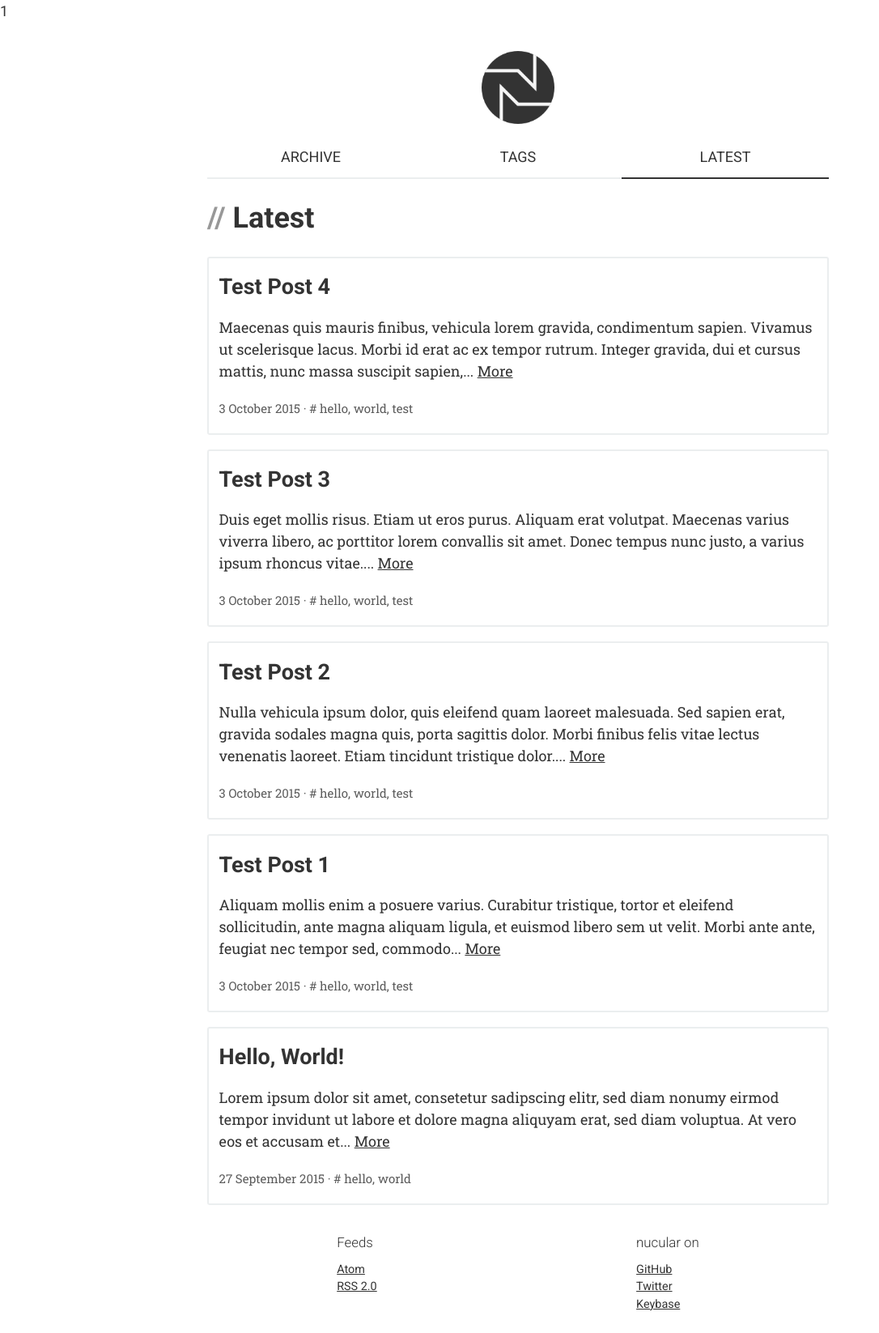
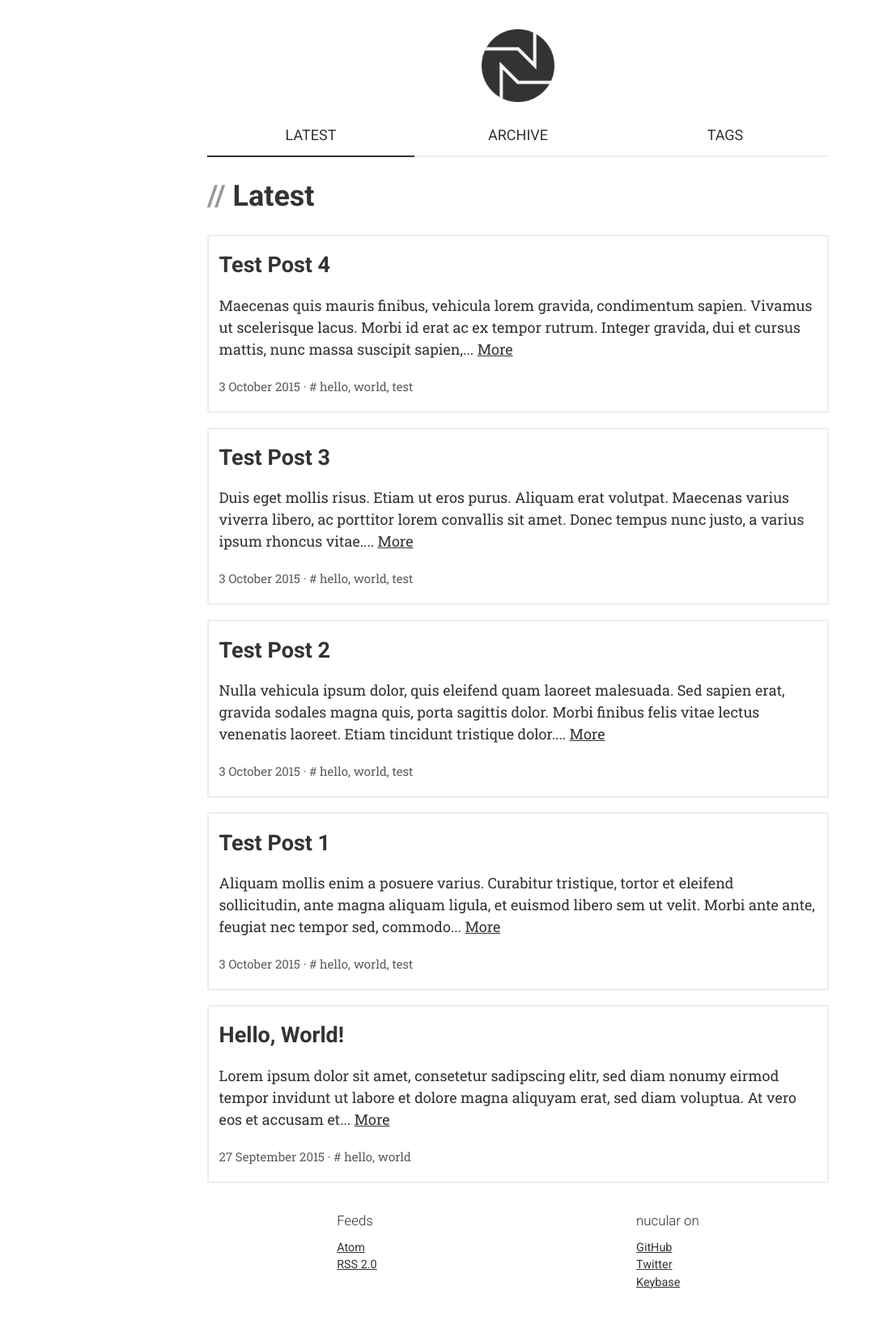
Before and after one commit to nucular/blog, a Jekyll site: the page built from index.html, in a window 1280 px wide. Shown: the whole page at 81% size, without its empty margins (0-1086 px from the left). Built offline with Jekyll 4.4.1, drawn with Linux system fonts in a browser that asks for light colours; after the commit the page ends 1619 px from its top, so only the background shows below that.

Commit message:
Fixed navigation bar

```diff
--- a/_includes/nav.html
+++ b/_includes/nav.html
@@ -1,6 +1,7 @@
 <nav>
   <ul>
-    {% for link in site.pages | sort:'navorder' %}
+    {% assign sorted = site.pages | sort:'navorder' %}
+    {% for link in sorted %}
       {% if link.navorder %}
         <a {% if page.url == link.url %}class="active"{% endif %}
           href="{{ site.baseurl }}{{ link.url }}">{{ link.title }}</a>
--- a/_includes/postbox.html
+++ b/_includes/postbox.html
@@ -1,9 +1,9 @@
 <div class="postbox{% if include.brief %} brief{% endif %}">
   <h1><a href="{{ site.baseurl }}{{ include.post.url }}" name="{{ include.post.id | slugify }}">{{ include.post.title }}</a></h1>
   {% if include.brief %}
-  {{ include.post.excerpt | strip_html | truncatewords: 20 }}
+    {{ include.post.excerpt | strip_html | truncatewords: 20 }}
   {% else %}
-  {{ include.post.excerpt | strip_html | truncatewords: 30 }}
+    {{ include.post.excerpt | strip_html | truncatewords: 30 }}
   {% endif %}
   <a href="{{ site.baseurl }}{{ include.post.url }}">More</a>
   {% include postmeta.html post=include.post %}
--- a/_layouts/default.html
+++ b/_layouts/default.html
@@ -6,7 +6,7 @@ layout: compress
 <head>
   <title>{% if page.title %}{{ page.title }} &middot; {% endif %}{{ site.title }}</title>
   {% if page.description %}
-  <meta name="description" content="{{ page.description }}" />
+    <meta name="description" content="{{ page.description }}" />
   {% endif %}
   <meta http-equiv="Content-Type" content="text/html; charset=UTF-8"/>
   <meta name="viewport" content="width=device-width, initial-scale=1.0"/>
@@ -18,7 +18,6 @@ layout: compress
   <link href="https://fonts.googleapis.com/css?family=Roboto+Slab" rel="stylesheet" type="text/css">
 </head>
 <body>
-  {{ page.navorder }}
   <main>
     {{ content }}
   </main>
--- a/index.html
+++ b/index.html
@@ -5,8 +5,6 @@ description: I write text n shit
 navorder: 1
 ---
 
-<ul>
-  {% for post in site.posts limit:5 %}
+{% for post in site.posts limit:5 %}
   {% include postbox.html post=post %}
-  {% endfor %}
-</ul>
+{% endfor %}
```
